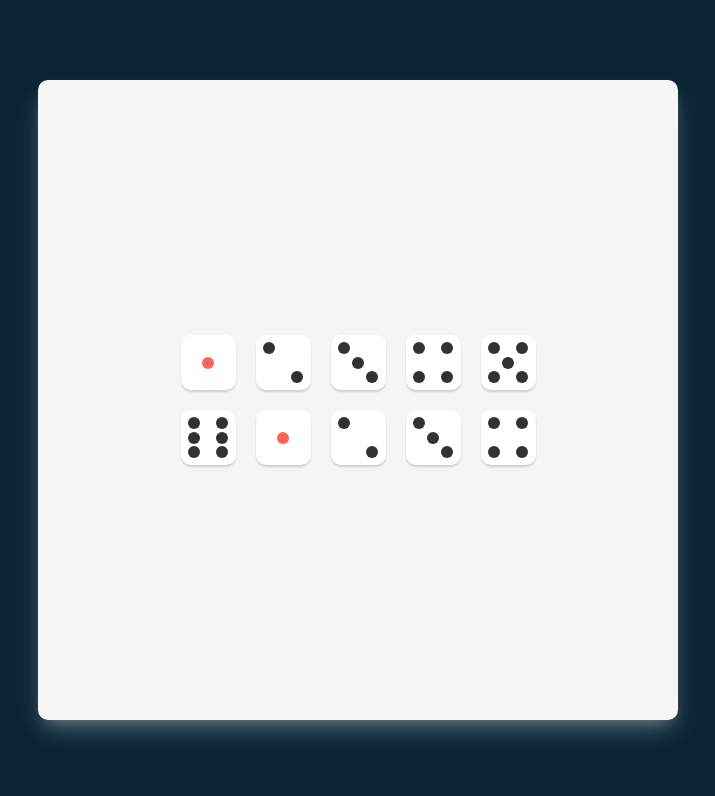
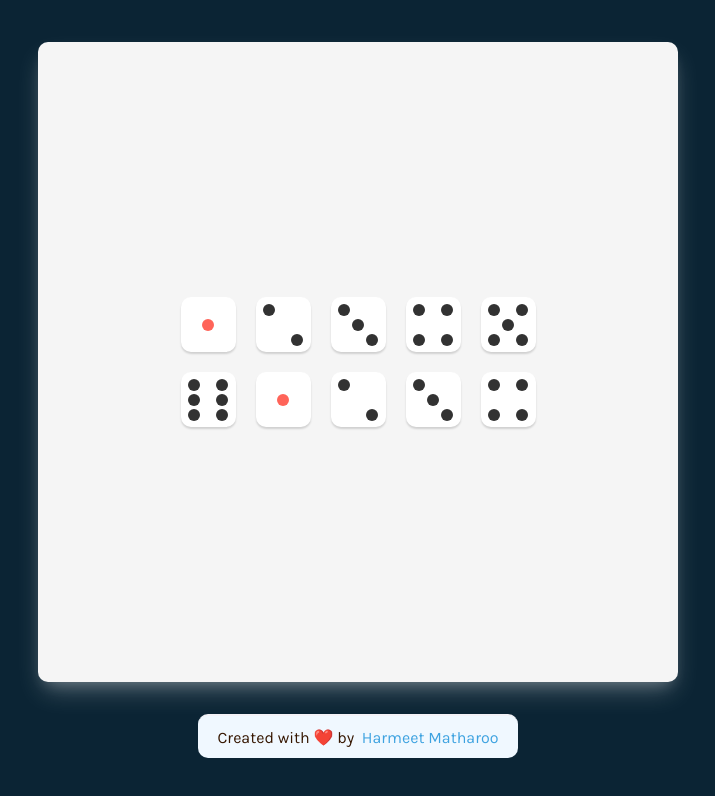
Before and after one commit to hmjatt/Tenzies-ReactJS, a React (Create React App) app in the folder tenzies/: page / in a window 1280 px wide. Shown: the top 796 px of the page, without its empty margins (282-997 px from the left). Built offline with nearby package versions, Linux system fonts and the light colour scheme.

Commit message:
created, imported and styled `Footer Component 🧩`

```diff
--- a/tenzies/src/App.js
+++ b/tenzies/src/App.js
@@ -1,5 +1,6 @@
 import "./styles/App.css";
 import Dice from "./components/Dice";
+import Footer from "./components/Footer";
 
 function App() {
     return (
@@ -18,6 +19,7 @@ function App() {
 					<Dice value="4" />
 				</div>
         	</main>
+			<Footer />
         </div>
     );
 }
--- /dev/null
+++ b/tenzies/src/components/Footer.js
@@ -0,0 +1,14 @@
+function Footer() {
+    return (
+        <footer>
+            <p>
+                Created with ❤️ by &nbsp;
+                <a className="website-link" href="https://linktr.ee/hmjatt">
+                    Harmeet Matharoo
+                </a>
+            </p>
+        </footer>
+    );
+}
+
+export default Footer;
--- a/tenzies/src/styles/App.css
+++ b/tenzies/src/styles/App.css
@@ -2,6 +2,7 @@
 	font-family: "Karla", sans-serif;
 	text-align: center;
 	display: flex;
+	flex-direction: column;
 	justify-content: center;
 	align-items: center;
 	height: 100vh;
@@ -90,3 +91,31 @@ main {
 	justify-content: space-between;
 }
 /* Dice Component */
+
+/* Footer Component */
+footer {
+	text-align: center;
+	font-size: 1em;
+	color: #351600;
+	background-color: aliceblue;
+	border-radius: 10px;
+	border-top: 2px solid #f3f2f7;
+	margin-top: 2em;
+	width: 20em;
+}
+
+footer p {
+	padding: 0.7em 0;
+	margin: 0;
+}
+
+footer a {
+	text-decoration: none;
+	color: #3da2e0;
+}
+
+footer a:hover {
+	filter: opacity(40%);
+}
+
+/* Footer Component */
```
Also changed, not shown: 1 other file (tests, documents, lock files or other folders).
